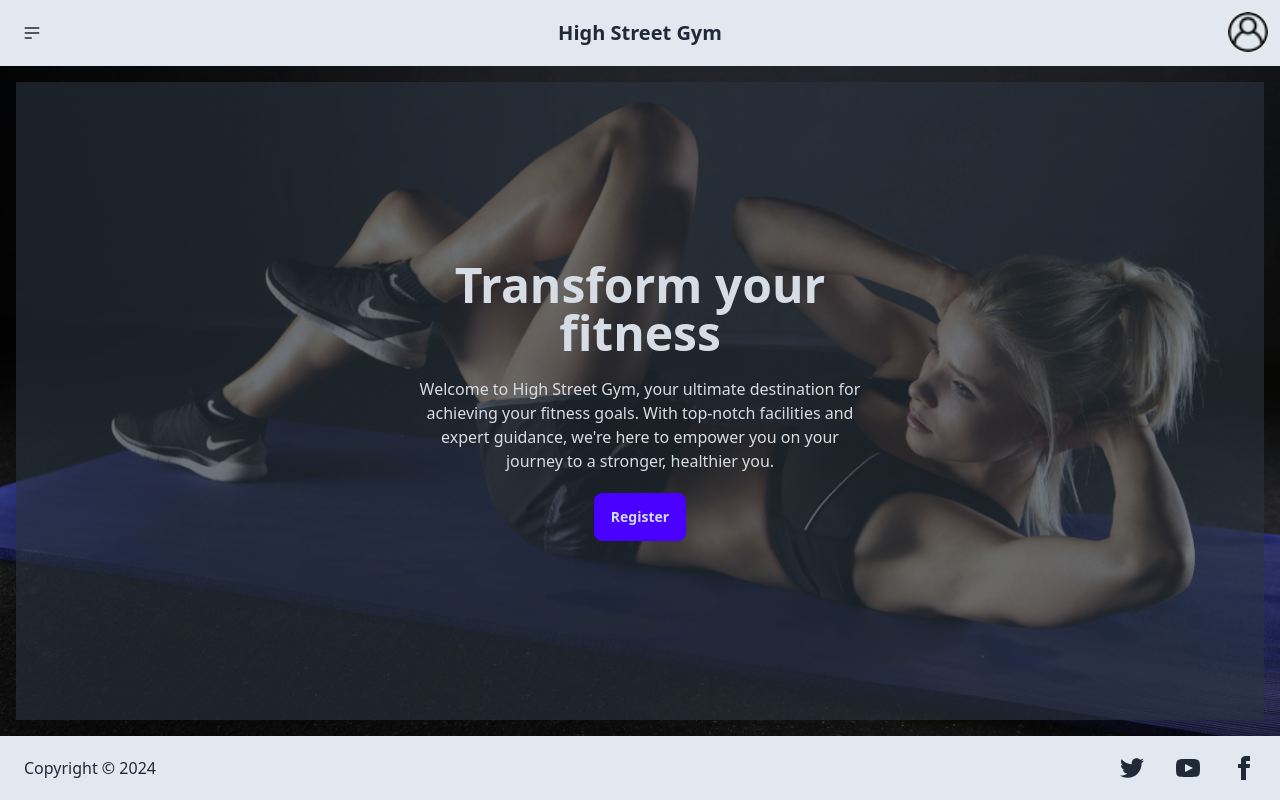
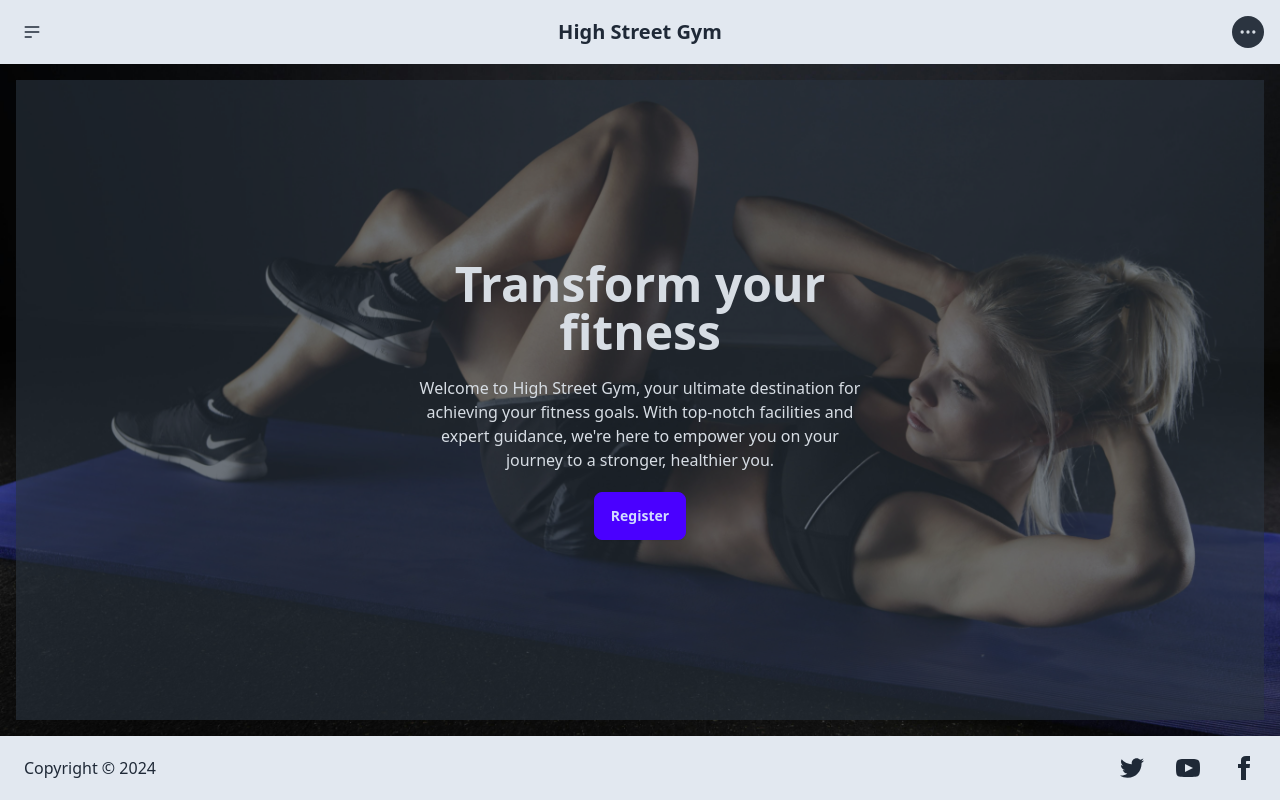
Before and after one commit to rainvr/web-services-assessment, a React app in the folder frontend/: page / in a window 1280 px wide. Built offline with nearby package versions, Linux system fonts and the light colour scheme; the HTML template or start-up script is replaced by a standard one.

Commit message:
Fixed header right hand avatar

```diff
--- a/frontend/src/common/components/Header.jsx
+++ b/frontend/src/common/components/Header.jsx
@@ -8,8 +8,6 @@ function Header() {
     const navigate = useNavigate()
 
     return (
-        // <header className="flex flex-col bg-slate-500">This is the Header</header>
-
         <div className="navbar bg-slate-200">
             <div className="navbar-start">
                 <div className="dropdown">
@@ -19,8 +17,7 @@ function Header() {
                     <ul tabIndex={0} className="menu menu-sm dropdown-content mt-3 z-[1] p-2 shadow bg-base-100 rounded-box w-52">
                         <li><Link to="/calendar">Calendar</Link></li>
                         { user && user.role === "member" ? <li><Link to="/bookings">Bookings</Link></li> : null }
-                        {/* TODO: Possible future feature - trainers can see the classes asigned to themselves */}
-                        {/* { user && user.role === "trainer" ? <li><Link to="/classes">Classes</Link></li> : null } */}
+                        { user && user.role === "trainer" ? <li><Link to="/classes">Classes</Link></li> : null }
                         { user && user.role === "manager" ? <li><Link to="/users-list">Users</Link></li> : null }
                         { user && user.role === "manager" ? <li><Link to="/import">Import</Link></li> : null }
                         { user && <li><Link to="/blog">Blog</Link></li> }
@@ -32,14 +29,12 @@ function Header() {
             </div>
             <div className="navbar-end">
                 <div className="dropdown dropdown-end">
-                    <div tabIndex={0} role="button" className="btn btn-ghost btn-circle avatar">
-                        <div className="w-10 rounded-full">
-                            {/* <img alt="Tailwind CSS Navbar component" src="https://daisyui.com/images/stock/photo-1534528741775-53994a69daeb.jpg" /> */}
-                            <img alt="Login Icon" src="/src/common/images/login.png" />  {/* TODO: make this image a bit nicer */}
+                    <div tabIndex={0} role="button" className="btn btn-ghost btn-circle avatar placeholder">
+                        <div className="bg-neutral text-neutral-content rounded-full w-8">
+                            { user ? <span className="text-xs">{user.firstname.charAt(0)} {user.lastname.charAt(0)}</span>
+                            : <svg xmlns="http://www.w3.org/2000/svg" fill="none" viewBox="0 0 24 24" className="inline-block w-5 h-5 stroke-current"><path strokeLinecap="round" strokeLinejoin="round" strokeWidth="2" d="M5 12h.01M12 12h.01M19 12h.01M6 12a1 1 0 11-2 0 1 1 0 012 0zm7 0a1 1 0 11-2 0 1 1 0 012 0zm7 0a1 1 0 11-2 0 1 1 0 012 0z"></path></svg> }
                         </div>
                     </div>
-                    {/* If authenticated user exists show their firstname, if not (i.e. during loading, or if none logged in) return nothing */}
-                    { user ? ( <div className="justify-self-center">{user.firstname}</div> ) : null }
                     <ul tabIndex={0} className="menu menu-sm dropdown-content mt-3 z-[1] p-2 shadow bg-base-100 rounded-box w-52">
                         { !user ? <li><Link to="/register">Register</Link></li> : null }
                         { !user ? <li><Link to="/login">Login</Link></li> : null }
```
